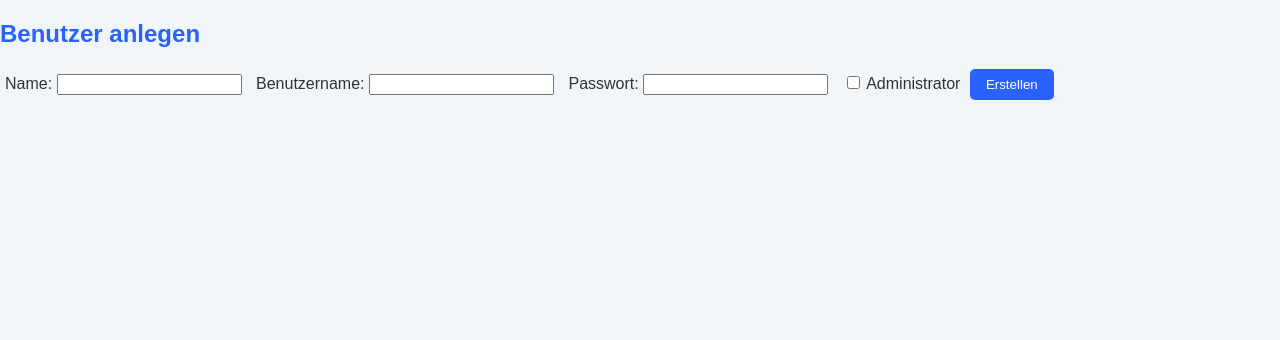
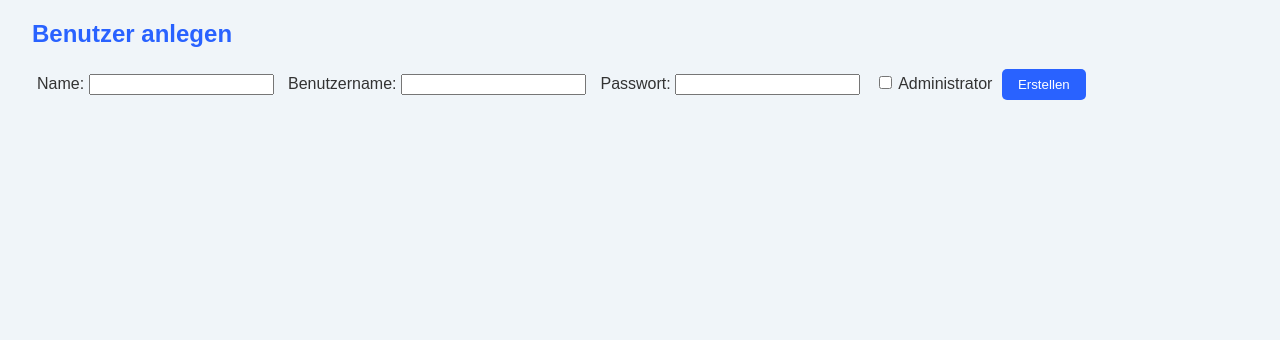
Before and after one commit to cschuessler85/24h-Schwimmen, a Flask app: page /admin in a window 1280 px wide. Shown: the part 164-504 px from the top of the page. Run offline with Flask 3, Linux system fonts and the light colour scheme; the visitor is signed in with stand-in values (Sample User, id 1); parts of the project's set-up code (start-up, migrations or seed data) failed here and were passed over.

Commit message:
Padding von main auf Admin-Seite angepasst

```diff
--- a/flask_templates/admin.html
+++ b/flask_templates/admin.html
@@ -67,7 +67,7 @@ padding: 0em 0.5em 0.2em; color:white; border-radius:5px; opacity: 0.9; z-index:
     <button onclick="showSwimmerTable()">Schwimmer</button>
     <button onclick="showActionsTable()">Aktionen</button>
   </nav>
-
+<main>
   <section id="user" class="admin-section">
     <h2>Benutzertabelle</h2>
     <table id="userTable">
@@ -119,7 +119,7 @@ padding: 0em 0.5em 0.2em; color:white; border-radius:5px; opacity: 0.9; z-index:
     </form>
   </section>
 
-
+</main>
   <!-- Kontextmenü für Admin-Aktionen -->
   <div id="adminMenu"
     style="display: none; position: absolute; background: white; border: 1px solid #ccc; z-index: 100">
--- a/static/main.css
+++ b/static/main.css
@@ -161,7 +161,7 @@ td.truncated:hover {
 
 /* Hauptinhalt */
 main {
-  padding: 2rem;
+  padding: 0px 2rem 60px;
 }
 
 section {
```
